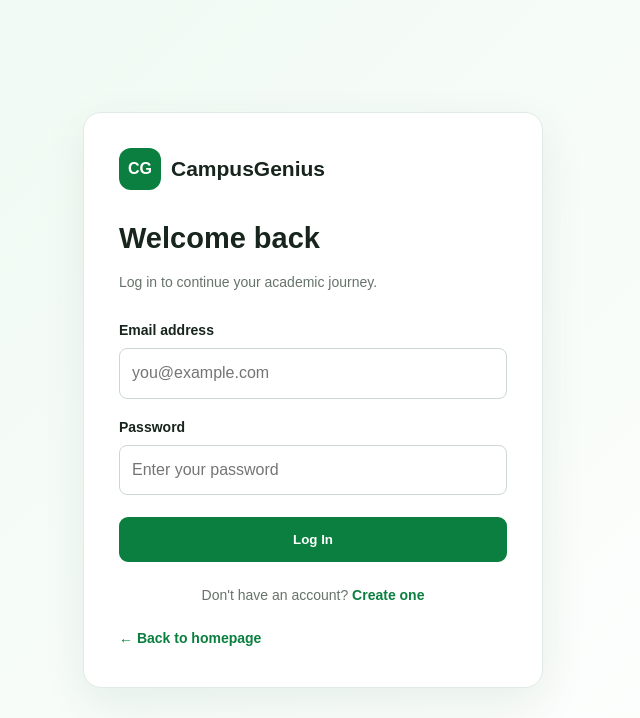
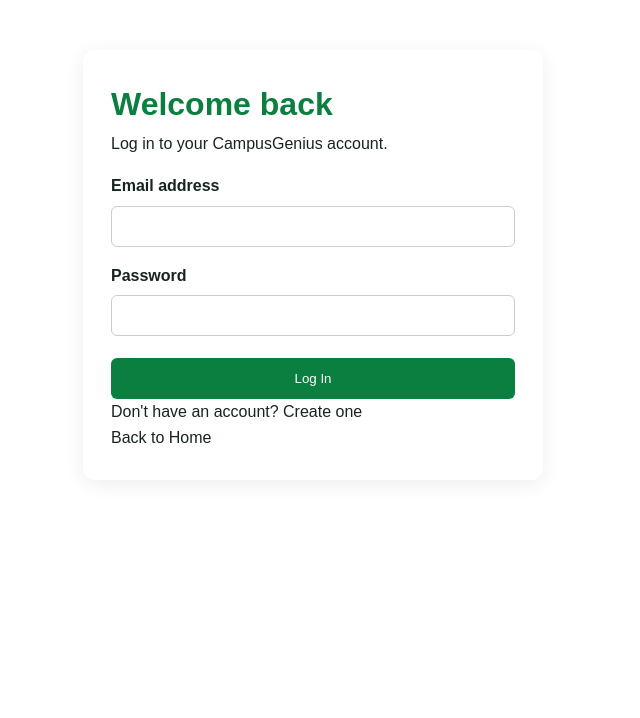
Before and after one commit to Joshleeboyz/campusgenius, a plain HTML site: page pages/login.html in a window 1280 px wide. Shown: the whole page, without its empty margins (327-967 px from the left). Drawn offline with Linux system fonts and the light colour scheme.

Commit message:
Update login.html

```diff
--- a/pages/login.html
+++ b/pages/login.html
@@ -4,42 +4,118 @@
 <head>
   <meta charset="UTF-8">
   <meta name="viewport" content="width=device-width, initial-scale=1.0">
-  <meta name="description" content="Log in to your CampusGenius student account.">
   <title>Login | CampusGenius</title>
   <link rel="stylesheet" href="../css/style.css">
-  <script src="../js/script.js" defer></script>
+  <style>
+    .auth-container {
+      max-width: 460px;
+      margin: 50px auto;
+      padding: 28px;
+      background: white;
+      border-radius: 12px;
+      box-shadow: 0 4px 20px #00000012;
+    }
+    .auth-container h1 { color: #0a7f3f; }
+    .auth-container label {
+      display: block;
+      margin-top: 16px;
+      font-weight: 600;
+    }
+    .auth-container input {
+      box-sizing: border-box;
+      width: 100%;
+      padding: 12px;
+      margin-top: 6px;
+      border: 1px solid #ccc;
+      border-radius: 6px;
+    }
+    .auth-container button {
+      width: 100%;
+      padding: 13px;
+      margin-top: 22px;
+      background: #0a7f3f;
+      color: white;
+      border: 0;
+      border-radius: 6px;
+      cursor: pointer;
+    }
+    #message { overflow-wrap: anywhere; }
+  </style>
 </head>
 <body>
-  <main class="form-page">
-    <section class="form-card">
-      <a class="brand" href="../index.html"><span>CG</span> CampusGenius</a>
+  <main class="auth-container">
+    <h1>Welcome back</h1>
+    <p>Log in to your CampusGenius account.</p>
 
-      <h1>Welcome back</h1>
-      <p class="form-intro">Log in to continue your academic journey.</p>
+    <form id="loginForm">
+      <label for="email">Email address</label>
+      <input id="email" name="email" type="email"
+        required autocomplete="email">
 
-      <form data-demo-form>
-        <div class="form-group">
-          <label for="email">Email address</label>
-          <input id="email" name="email" type="email"
-                 autocomplete="email" placeholder="you@example.com" required>
-        </div>
+      <label for="password">Password</label>
+      <input id="password" name="password" type="password"
+        required autocomplete="current-password">
 
-        <div class="form-group">
-          <label for="password">Password</label>
-          <input id="password" name="password" type="password"
-                 autocomplete="current-password" placeholder="Enter your password" required>
-        </div>
+      <button id="loginButton" type="submit">Log In</button>
+      <p id="message" role="status" aria-live="polite"></p>
+    </form>
 
-        <button class="btn" type="submit">Log In</button>
-        <p class="form-message" role="status" aria-live="polite"></p>
-      </form>
+    <p>Don't have an account?
+      <a href="register.html">Create one</a>
+    </p>
+    <p><a href="../index.html">Back to Home</a></p>
+  </main>
 
-      <p class="form-bottom">
-        Don't have an account? <a href="register.html">Create one</a>
-      </p>
+  <script>
+    const API_URL = "https://campusgenius.onrender.com";
 
-      <a class="back-home" href="../index.html">← Back to homepage</a>
-    </section>
-  </main>
+    const form = document.getElementById("loginForm");
+    const message = document.getElementById("message");
+    const button = document.getElementById("loginButton");
+
+    form.addEventListener("submit", async function (event) {
+      event.preventDefault();
+      message.textContent = "";
+
+      const email = document.getElementById("email").value.trim();
+      const password = document.getElementById("password").value;
+
+      button.disabled = true;
+      button.textContent = "Logging in...";
+
+      try {
+        const response = await fetch(API_URL + "/api/auth/login", {
+          method: "POST",
+          headers: { "Content-Type": "application/json" },
+          body: JSON.stringify({ email, password })
+        });
+
+        const data = await response.json();
+
+        if (!response.ok) {
+          throw new Error(data.message || "Login failed.");
+        }
+
+        // Keep the token in this tab's session only.
+        sessionStorage.setItem("campusgenius_token", data.token);
+        sessionStorage.setItem(
+          "campusgenius_student",
+          JSON.stringify(data.student)
+        );
+
+        message.textContent =
+          "Login successful! Welcome, " + data.student.full_name + ".";
+        form.reset();
+      } catch (error) {
+        message.textContent =
+          error.message === "Failed to fetch"
+            ? "Could not reach the server. Please try again."
+            : error.message;
+      } finally {
+        button.disabled = false;
+        button.textContent = "Log In";
+      }
+    });
+  </script>
 </body>
 </html>
```
